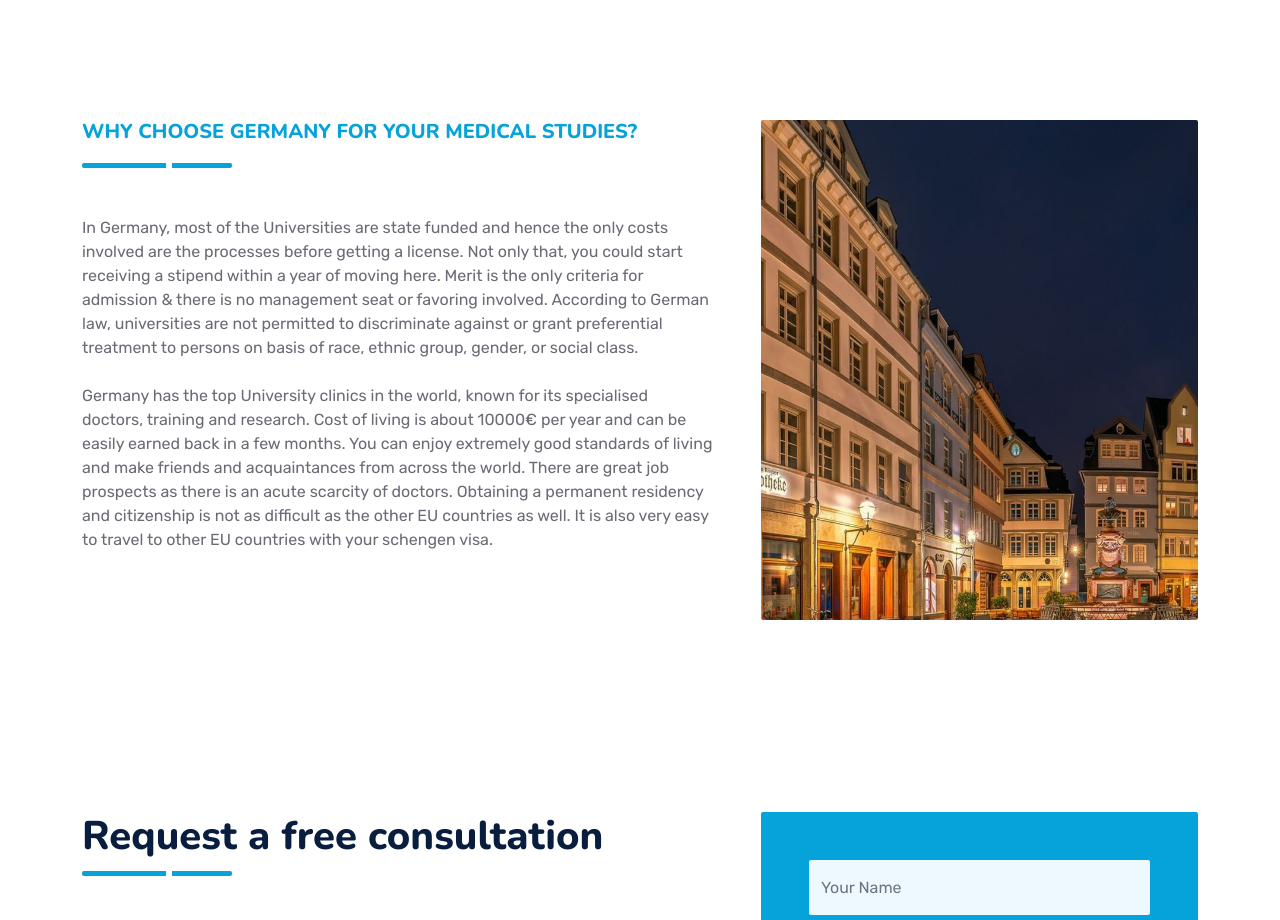
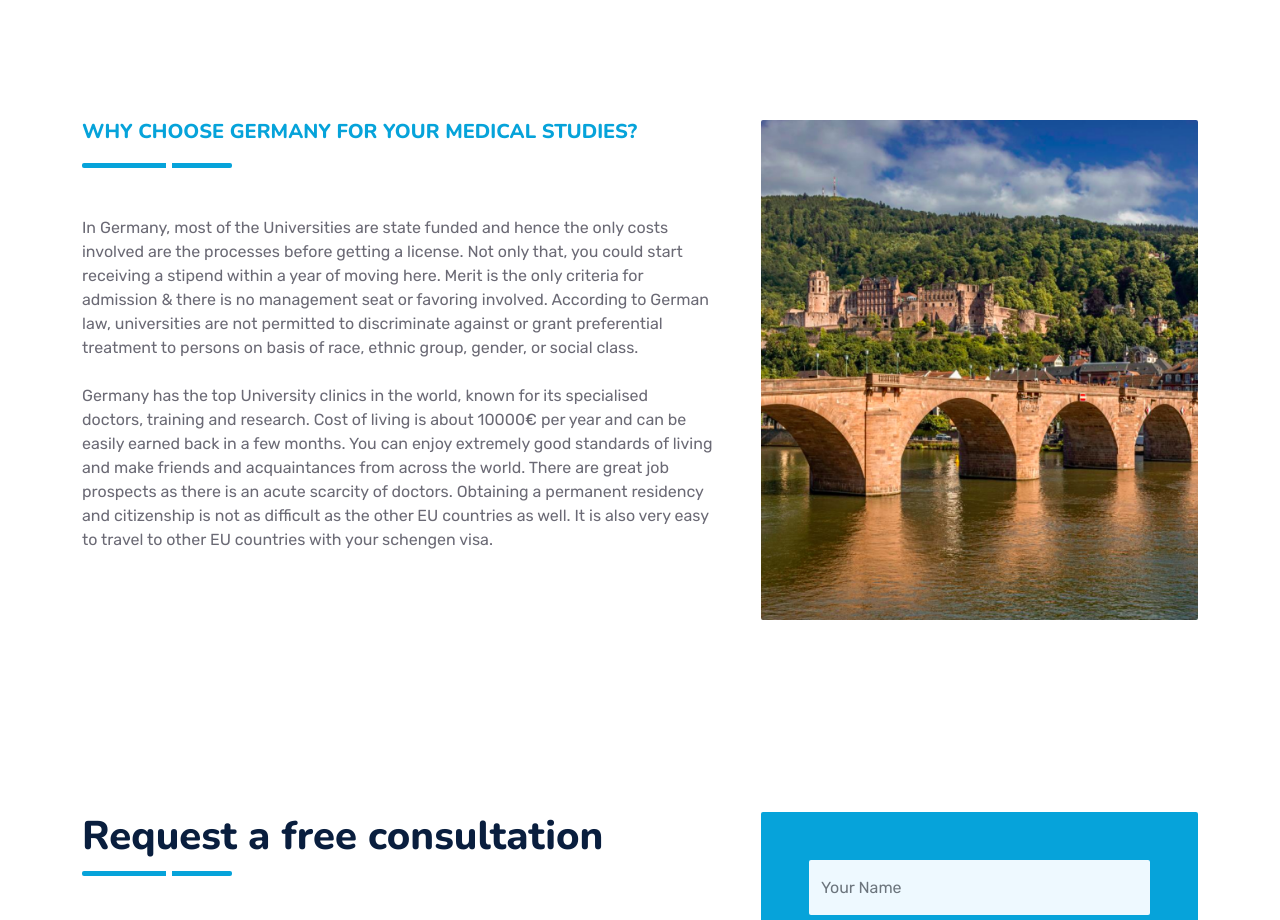
Before and after one commit to viwicodes/neverstopever, a plain HTML site: page index.html in a window 1280 px wide. Shown: the part 2380-3300 px from the top of the page. Drawn offline with nearby package versions, Linux system fonts and the light colour scheme.

Commit message:
change image

```diff
--- a/index.html
+++ b/index.html
@@ -325,7 +325,7 @@
               <img
                 class="position-absolute w-100 h-100 rounded wow zoomIn"
                 data-wow-delay="0.9s"
-                src="img/mine/germany2.jpeg"
+                src="img/mine/germany2.png"
                 style="object-fit: cover"
               />
             </div>
```
Also changed, not shown: img/mine/germany2.png (added).
